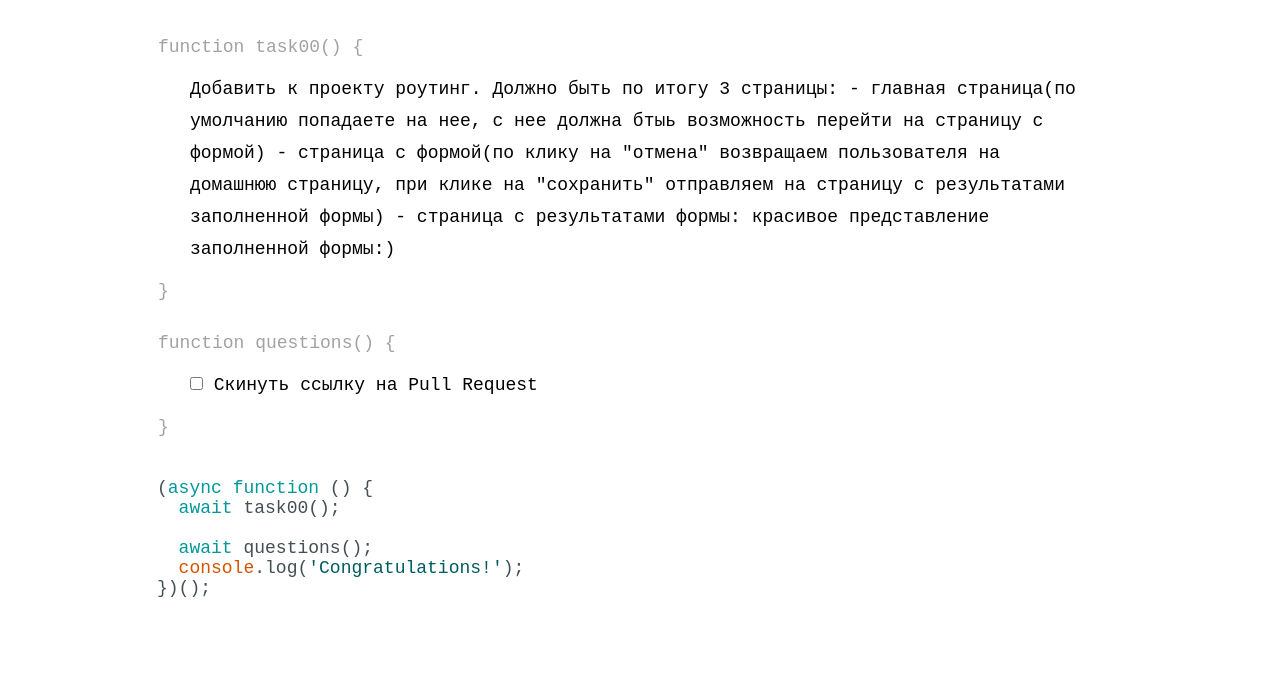
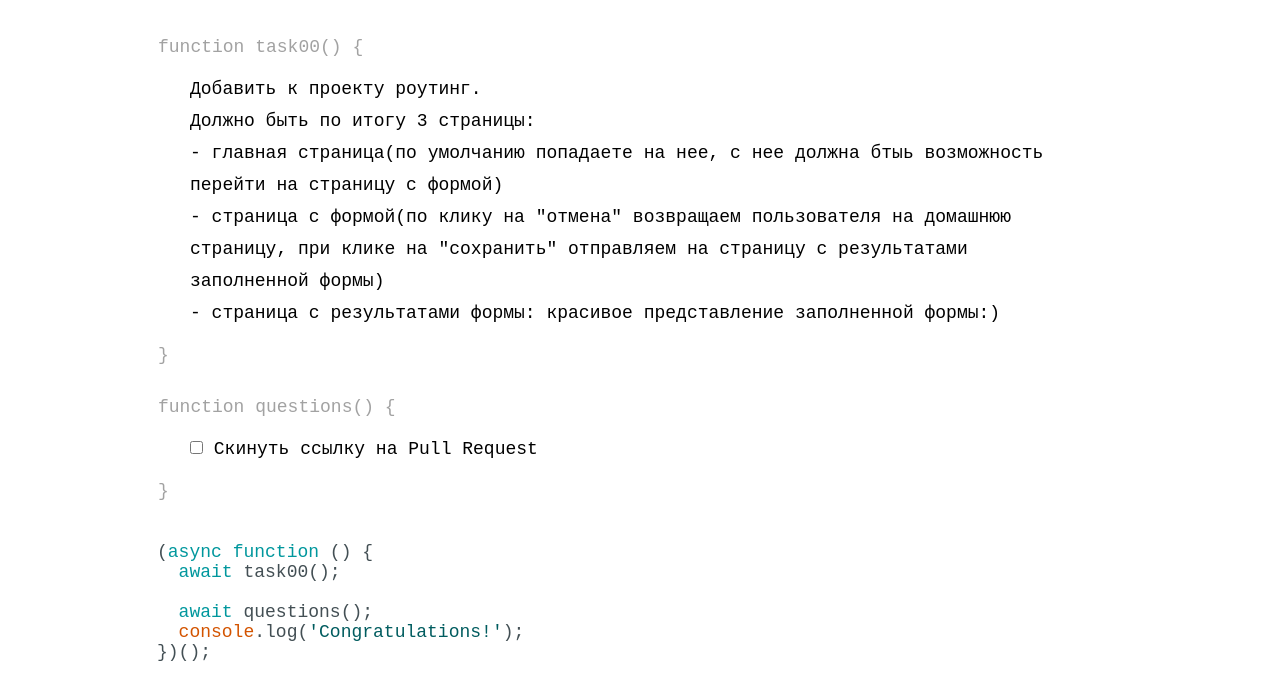
Before and after one commit to zemla4ok/React, a plain HTML site: page tasks/03.html in a window 1280 px wide. Shown: the part 63-762 px from the top of the page. Drawn offline with Linux system fonts and the light colour scheme; a web font is replaced by a local one.

Commit message:
[03] - fixed formatting

```diff
--- a/tasks/03.html
+++ b/tasks/03.html
@@ -18,11 +18,11 @@
 
 <section class="task">
   <div class="task__statement">
-    Добавить к проекту роутинг.
-    Должно быть по итогу 3 страницы:
-    - главная страница(по умолчанию попадаете на нее, с нее должна бтыь возможность перейти на страницу с формой)
-    - страница с формой(по клику на "отмена" возвращаем пользователя на домашнюю страницу, при клике на "сохранить" отправляем на страницу с результатами заполненной формы)
-    - страница с результатами формы: красивое представление заполненной формы:)
+    Добавить к проекту роутинг.<br/>
+    Должно быть по итогу 3 страницы:<br/>
+    - главная страница(по умолчанию попадаете на нее, с нее должна бтыь возможность перейти на страницу с формой)<br/>
+    - страница с формой(по клику на "отмена" возвращаем пользователя на домашнюю страницу, при клике на "сохранить" отправляем на страницу с результатами заполненной формы)<br/>
+    - страница с результатами формы: красивое представление заполненной формы:)<br/>
   </div>
 </section>
 
```
